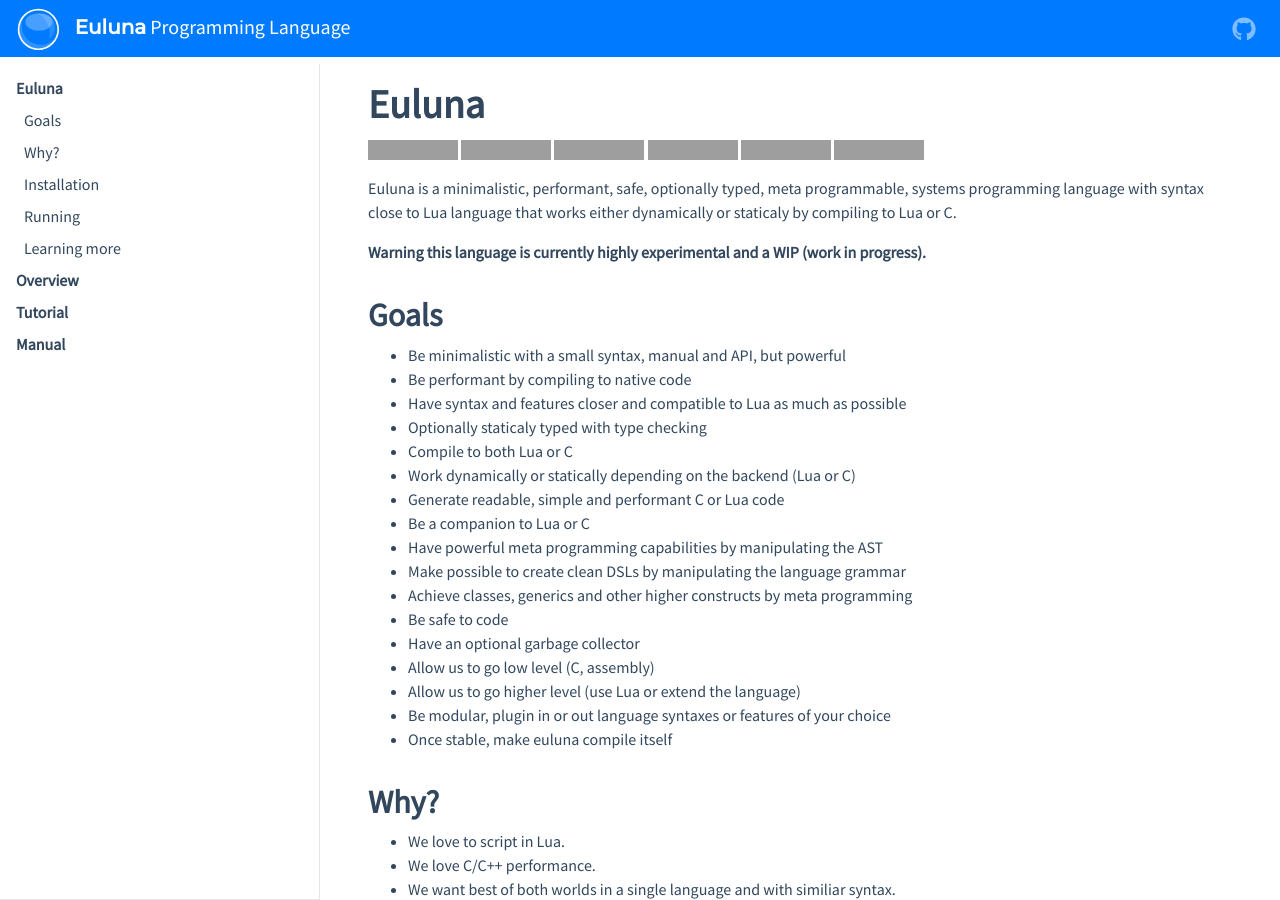
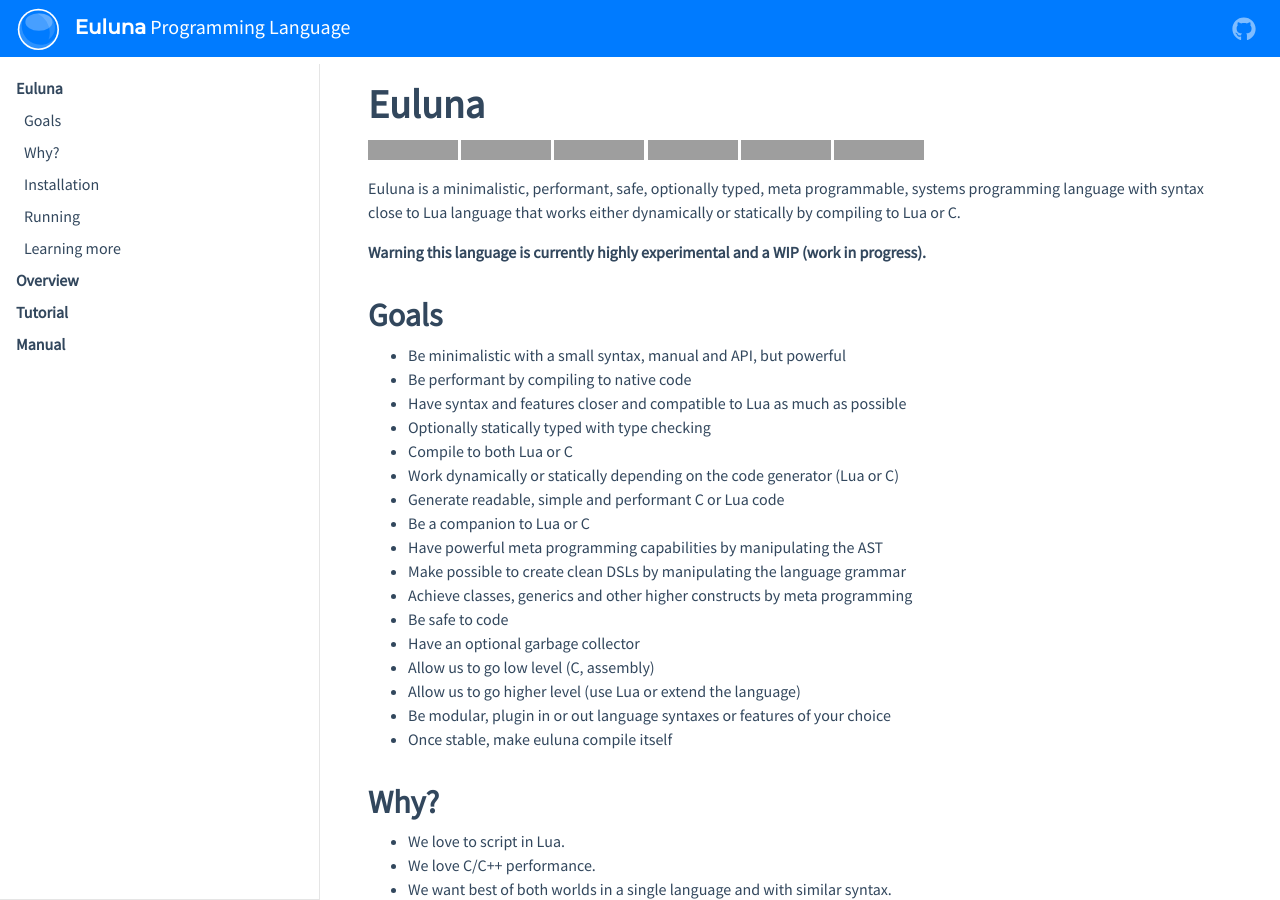
Before and after one commit to edubart/nelua-lang, a Jekyll site: the page built from docs/index.md, in a window 1280 px wide and 900 px high, cut to the strip 0-900 px from the top of the window. Built offline with Jekyll 4.4.1, drawn with Linux system fonts in a browser that asks for light colours; nearby versions of some CDN libraries; some of the changed text lies outside the part shown; grey boxes are pictures that could not be loaded.

````diff
--- a/docs/pages/euluna.md
+++ b/docs/pages/euluna.md
@@ -9,7 +9,7 @@
 
 Euluna is a minimalistic, performant, safe, optionally typed, meta programmable,
 systems programming language with syntax close to Lua language that works
-either dynamically or staticaly by compiling to Lua or C.
+either dynamically or statically by compiling to Lua or C.
 
 **Warning this language is currently highly experimental and a WIP (work in progress).**
 
@@ -18,9 +18,9 @@ either dynamically or staticaly by compiling to Lua or C.
 * Be minimalistic with a small syntax, manual and API, but powerful
 * Be performant by compiling to native code
 * Have syntax and features closer and compatible to Lua as much as possible
-* Optionally staticaly typed with type checking
+* Optionally statically typed with type checking
 * Compile to both Lua or C
-* Work dynamically or statically depending on the backend (Lua or C)
+* Work dynamically or statically depending on the code generator (Lua or C)
 * Generate readable, simple and performant C or Lua code
 * Be a companion to Lua or C
 * Have powerful meta programming capabilities by manipulating the AST
@@ -37,10 +37,10 @@ either dynamically or staticaly by compiling to Lua or C.
 
 * We love to script in Lua.
 * We love C/C++ performance.
-* We want best of both worlds in a single language and with similiar syntax.
+* We want best of both worlds in a single language and with similar syntax.
 * We want to reuse or mix existing C/C++/Lua code.
 * We want type safety and optimizations.
-* We want to be able to manipulate the language parser and make cleaner and elegand DSLs.
+* We want to be able to manipulate the language parser and make cleaner and elegant DSLs.
 * We want to have performant code while maintaining readability and safety.
 * We want the language features and manual to be minimalistic and fit our brain.
 * We want to deploy anywhere Lua or C runs.
@@ -67,14 +67,14 @@ Create a file named `helloworld.euluna` containing:
 print 'Hello world!'
 ```
 
-Running by compiling to Lua and using your system Lua's intepreter:
+Running by compiling to Lua and using your system Lua's interpreter:
 ```bash
 euluna helloworld.euluna
 ```
 
-Runing by compiling to native code (requires a GCC compiler):
+Runing by compiling to C then to native code (requires a GCC compiler):
 ```bash
-euluna --backend=c helloworld.euluna
+euluna -g c helloworld.euluna
 ```
 
 Both ways it will output  ```Hello world!```
````
Also changed, not shown: 3 other files.
